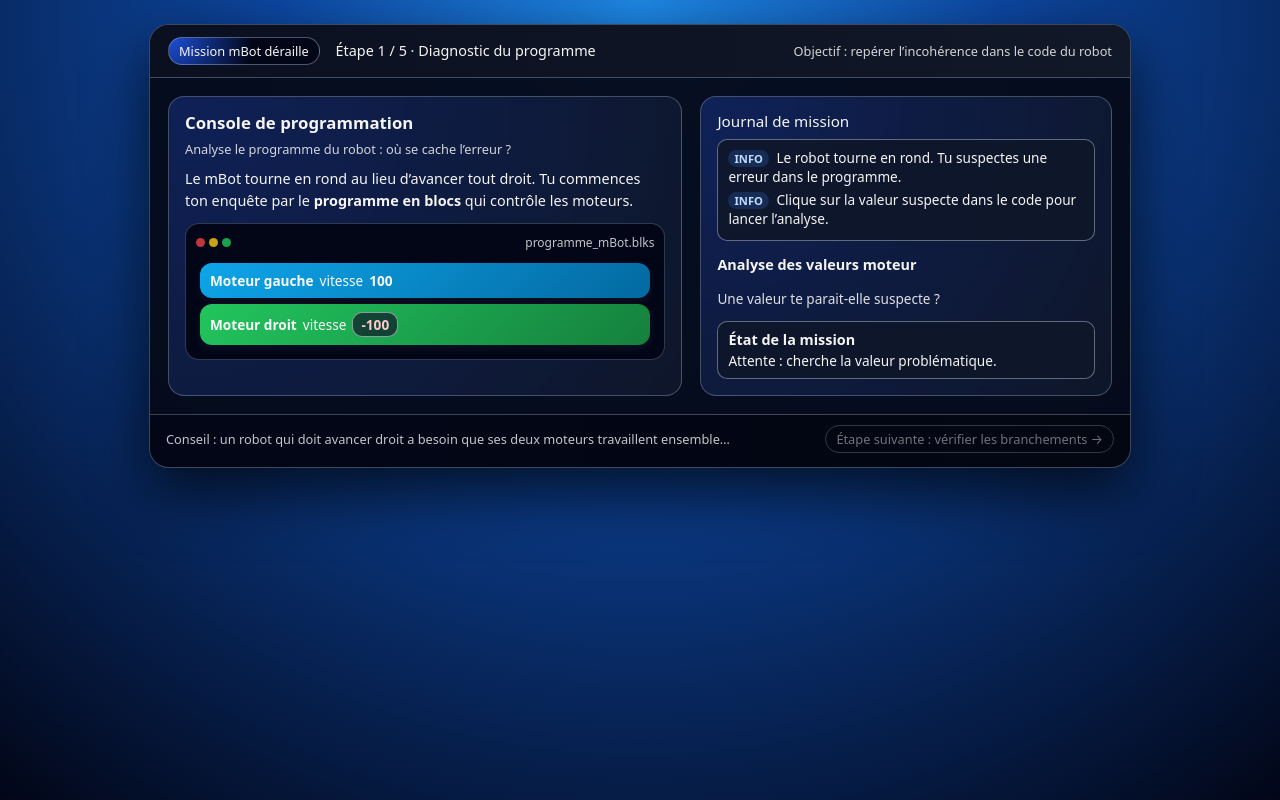
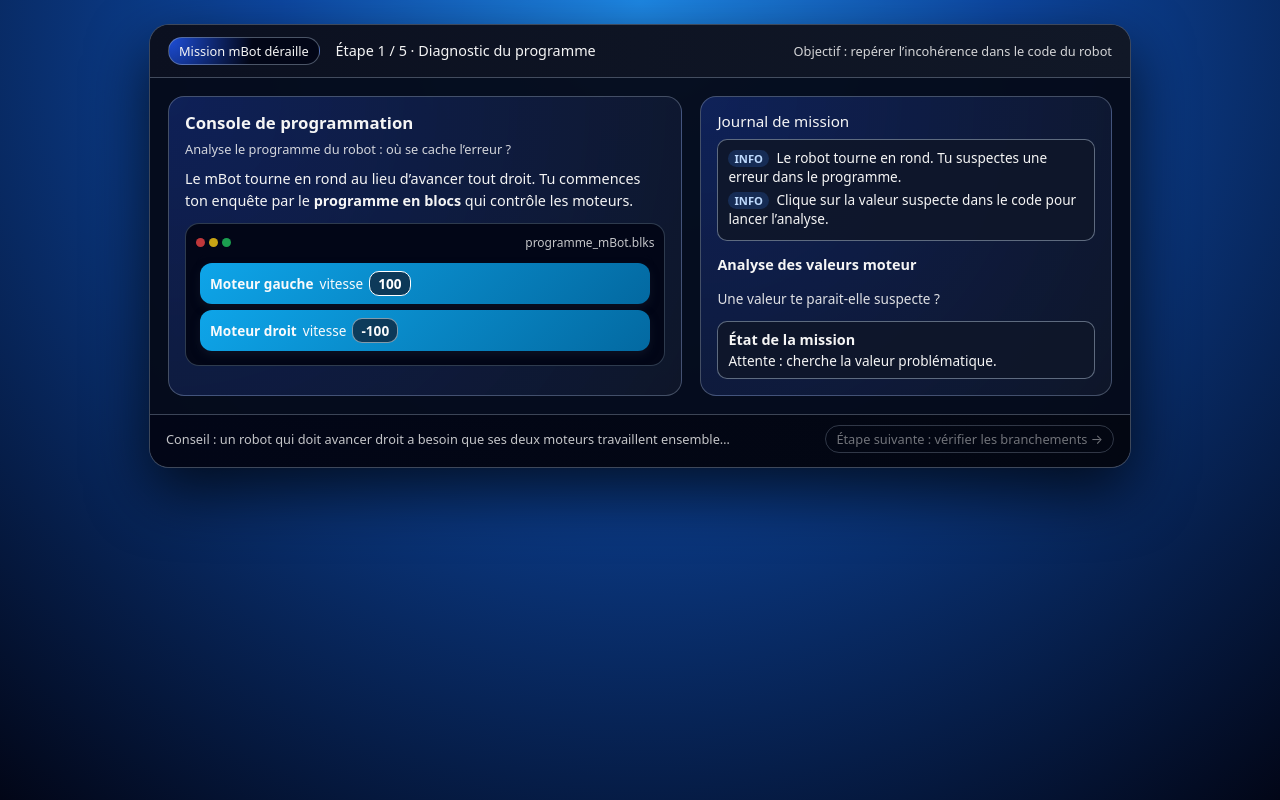
Before and after one commit to nemrod10/escapegame, a plain HTML site: page mbot-etape1-jeu.html in a window 1280 px wide. Drawn offline with Linux system fonts and the light colour scheme.

Commit message:
meilleur visu

```diff
--- a/mbot-etape1-jeu.html
+++ b/mbot-etape1-jeu.html
@@ -185,12 +185,12 @@
     }
 
     .value.bad {
-      color: #fecaca;
+      color: white;
     }
 
     .value.good {
-      color: #bbf7d0;
-      border-color: #bbf7d0;
+      color: white;
+      border-color: white;
     }
 
     .side-panel-title {
@@ -389,14 +389,14 @@
             <div class="block">
               <span class="label">Moteur gauche</span>
               <span>vitesse</span>
-              <span class="label">100</span>
+              <span class="value good">100</span>
             </div>
-            <div class="block secondary">
+            <div class="block">
   <span class="label">Moteur droit</span>
   <span>vitesse</span>
   <span
     id="value-err"
-                class="value clickable bad"
+    class="value clickable"
     title="Clique ici pour analyser cette valeur"
   >-100</span>
 </div>
```
Lines whose indentation alone changed are shown as unchanged.
